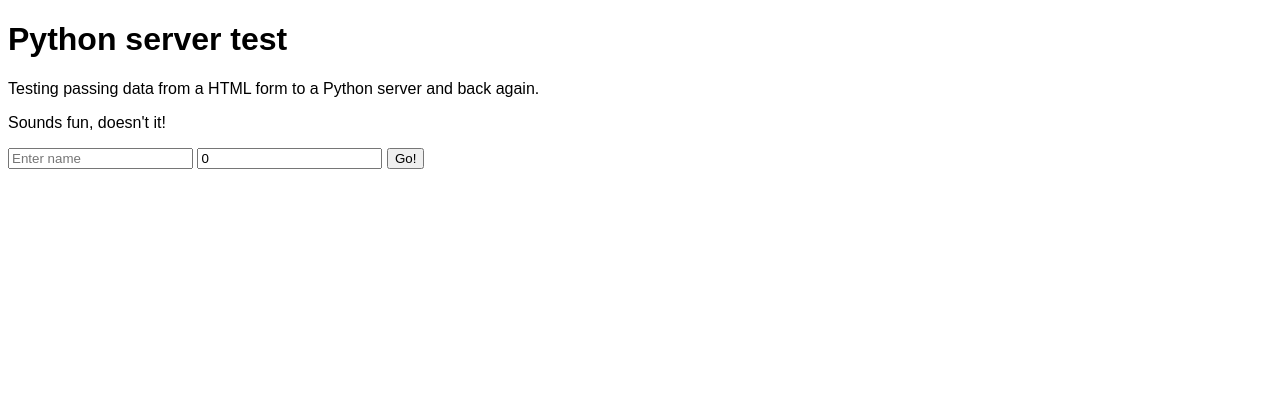
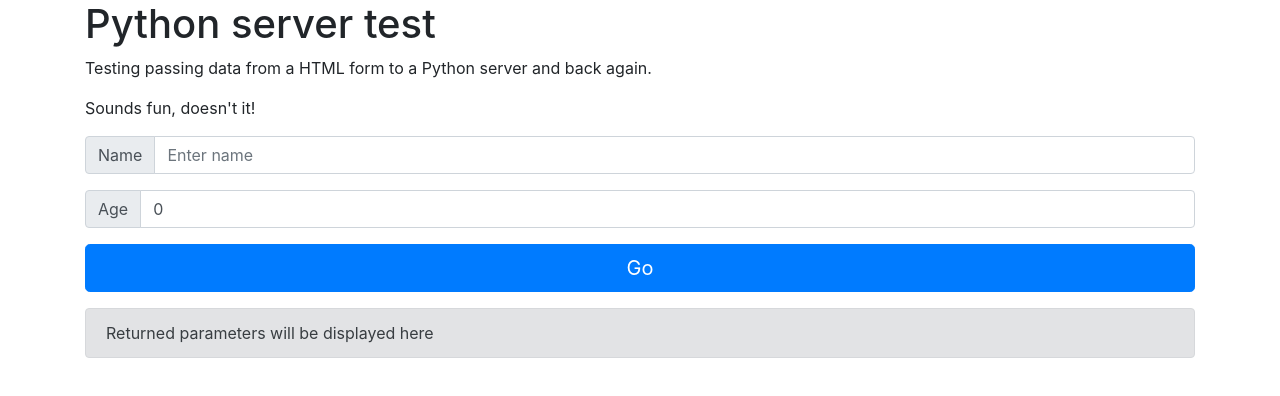
Before and after one commit to lewinfox/python-server-template, a plain HTML site: page index.html in a window 1280 px wide. Drawn offline with nearby package versions, Linux system fonts and the light colour scheme.

Commit message:
Page styling with Bootstrap

```diff
--- a/assets/css/master.css
+++ b/assets/css/master.css
@@ -1,8 +1,3 @@
-body {
-    font-family: sans-serif;
+.container {
+    margin-bottom: 1rem;
 }
-
-.container {
-    display: block;
-    margin: auto;
-}
--- a/assets/js/app.js
+++ b/assets/js/app.js
@@ -1,6 +1,6 @@
 console.log('app.js connected successfully');
 
-window.addEventListener("load", () => {
+window.addEventListener('load', () => {
 
     const sendData = (form) => {
         let xhr = new XMLHttpRequest();
@@ -17,41 +17,41 @@ window.addEventListener("load", () => {
 
 
         // CASE: successful data submission
-        xhr.addEventListener("load", e => {
+        xhr.addEventListener('load', e => {
             let responseObject = JSON.parse(e.target.responseText);
             processData(responseObject);
         })
 
         // CASE: failure
-        xhr.addEventListener("error", e => {
-            alert("Bugger, something went wrong");
+        xhr.addEventListener('error', e => {
+            alert('Bugger, something went wrong');
         })
 
         // Build the request
-        xhr.open("POST", "/");
+        xhr.open('POST', '/');
 
         // Send the request
         xhr.send(fd_json);
     }
 
     // Define form
-    const form = document.getElementById("input-form");
+    const form = document.getElementById('input-form');
     // Add event listener to override default behaviour and send request
-    form.addEventListener("submit", e => {
+    form.addEventListener('submit', e => {
         e.preventDefault();
         sendData(form);
     })
 
     const processData = (data) => {
         console.log(data);
-        let responseContainer = document.getElementById("response-container");
-        let outputHTML = "<table><tr><th>Parameter</th><th>Value</th></tr>";
+        let responseContainer = document.getElementById('response-container');
+        let outputHTML = '<table class="table"><tr><th>Parameter</th><th>Value</th></tr>';
 
         for (let x in data) {
             outputHTML += `<tr><td>${x}</td><td>${data[x]}</td></tr>`
         }
 
-        outputHTML += "</table>";
+        outputHTML += '</table>';
 
         responseContainer.innerHTML = outputHTML;
     }
--- a/index.html
+++ b/index.html
@@ -3,6 +3,7 @@
     <head>
         <meta charset="utf-8">
         <title>Python server test</title>
+        <link rel="stylesheet" href="https://stackpath.bootstrapcdn.com/bootstrap/4.1.3/css/bootstrap.min.css" integrity="sha384-MCw98/SFnGE8fJT3GXwEOngsV7Zt27NXFoaoApmYm81iuXoPkFOJwJ8ERdknLPMO" crossorigin="anonymous">
         <link rel="stylesheet" href="assets/css/master.css">
     </head>
     <body>
@@ -13,16 +14,37 @@
             <p>Sounds fun, doesn't it!</p>
         </div>
         <div class="container">
-            <div class="form-container">
-                <form id="input-form" class="form">
-                    <input type="text" name="name" placeholder="Enter name">
-                    <input type="number" name="age" value="0">
-                    <input type="submit" value="Go!">
-                </form>
+            <div class="row">
+                <div class="col-12">
+                    <form id="input-form" class="form">
+                        <div class="input-group mb-3">
+                            <div class="input-group-prepend">
+                                <span class="input-group-text">Name</label>
+                            </div>
+                            <input type="text" class="form-control" id="name" name="name" placeholder="Enter name">
+                        </div>
+                        <div class="input-group mb-3">
+                            <div class="input-group-prepend">
+                                <span class="input-group-text">Age</label>
+                            </div>
+                            <input type="number" class="form-control" name="age" value="0">
+                        </div>
+                        <button type="submit" class="btn btn-primary btn-lg btn-block">Go</button>
+                    </form>
+                </div>
             </div>
         </div>
 
-        <div class="container" id="response-container"><div>
+        <div class="container">
+            <div class="row" id="response-container">
+                <div class="col-12">
+                    <div class="alert alert-secondary" role="alert">
+                      Returned parameters will be displayed here
+                    </div>
+                </div>
+
+            </div>
+        </div>
         <script src="assets/js/app.js"></script>
     </body>
 </html>
```
